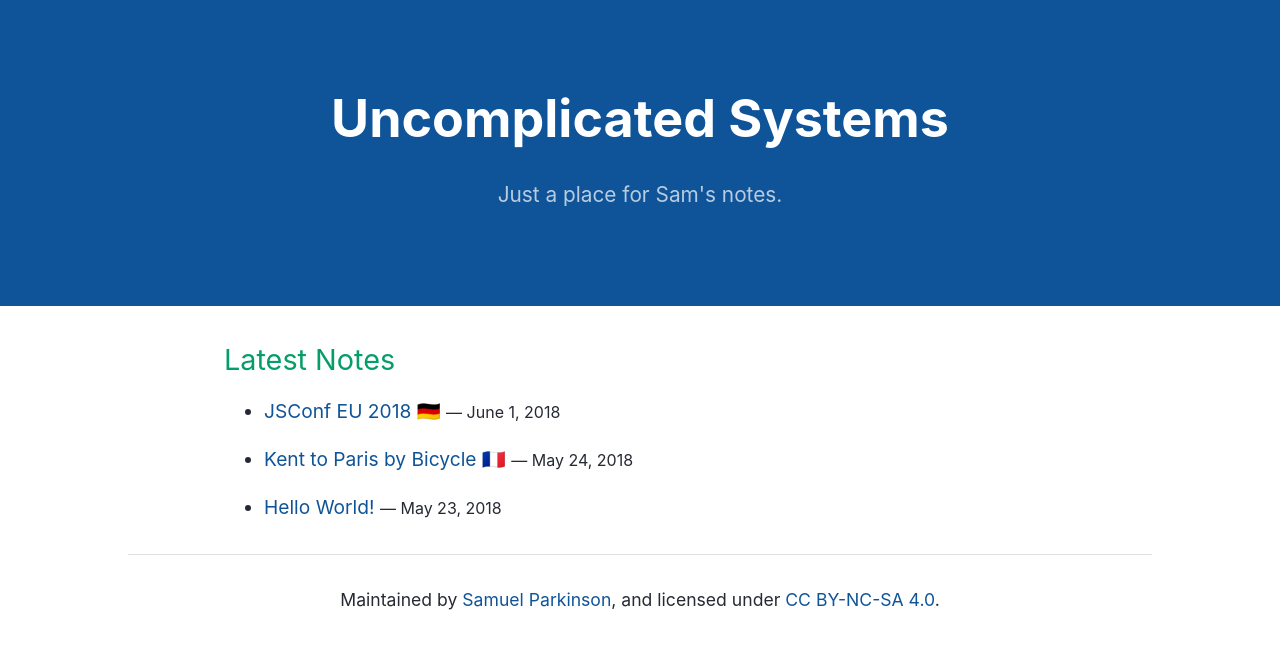
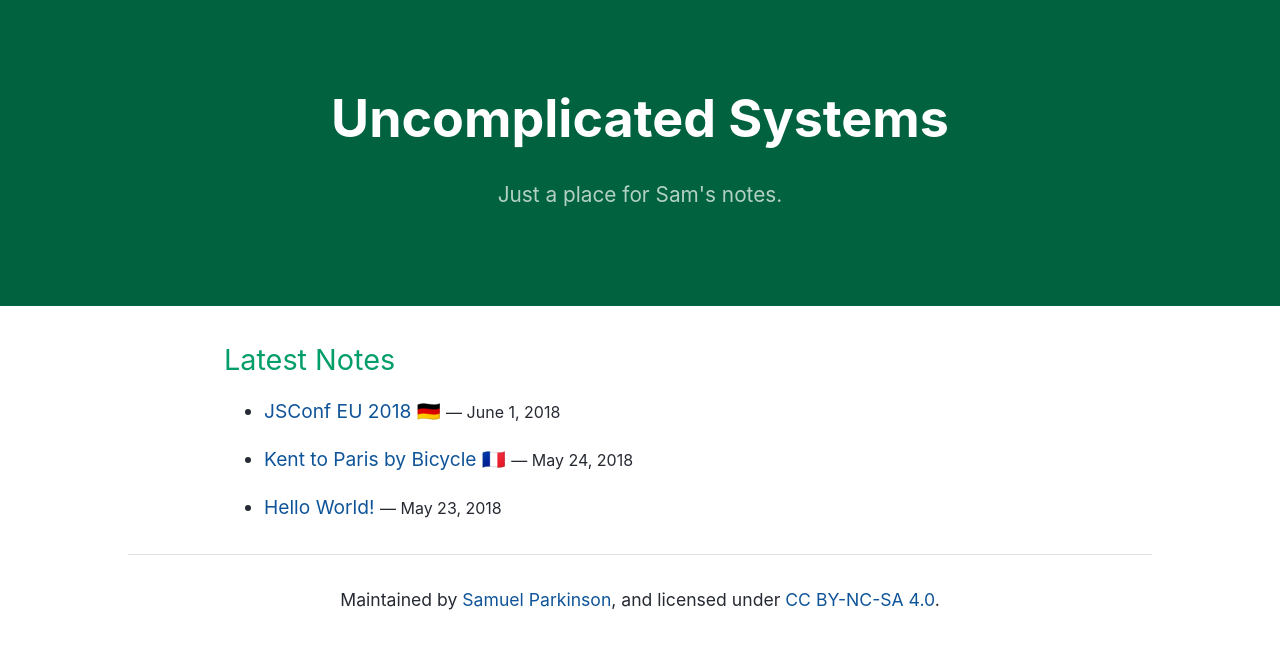
Before and after one commit to sjparkinson/uncomplicated.systems, a Jekyll site: the page built from index.md, in a window 1280 px wide. Shown: the top 649 px of the page. Built offline with Jekyll 4.4.1, drawn with Linux system fonts in a browser that asks for light colours.

Commit message:
Update variables.scss

```diff
--- a/_includes/variables.scss
+++ b/_includes/variables.scss
@@ -4,7 +4,7 @@ $medium-breakpoint: 42em !default;
 
 // Headers
 $header-heading-color: #ffffff;
-$header-bg-color: #0f5499;
+$header-bg-color: #00623f;
 
 // Text
 $section-headings-color: #049e68;
```
